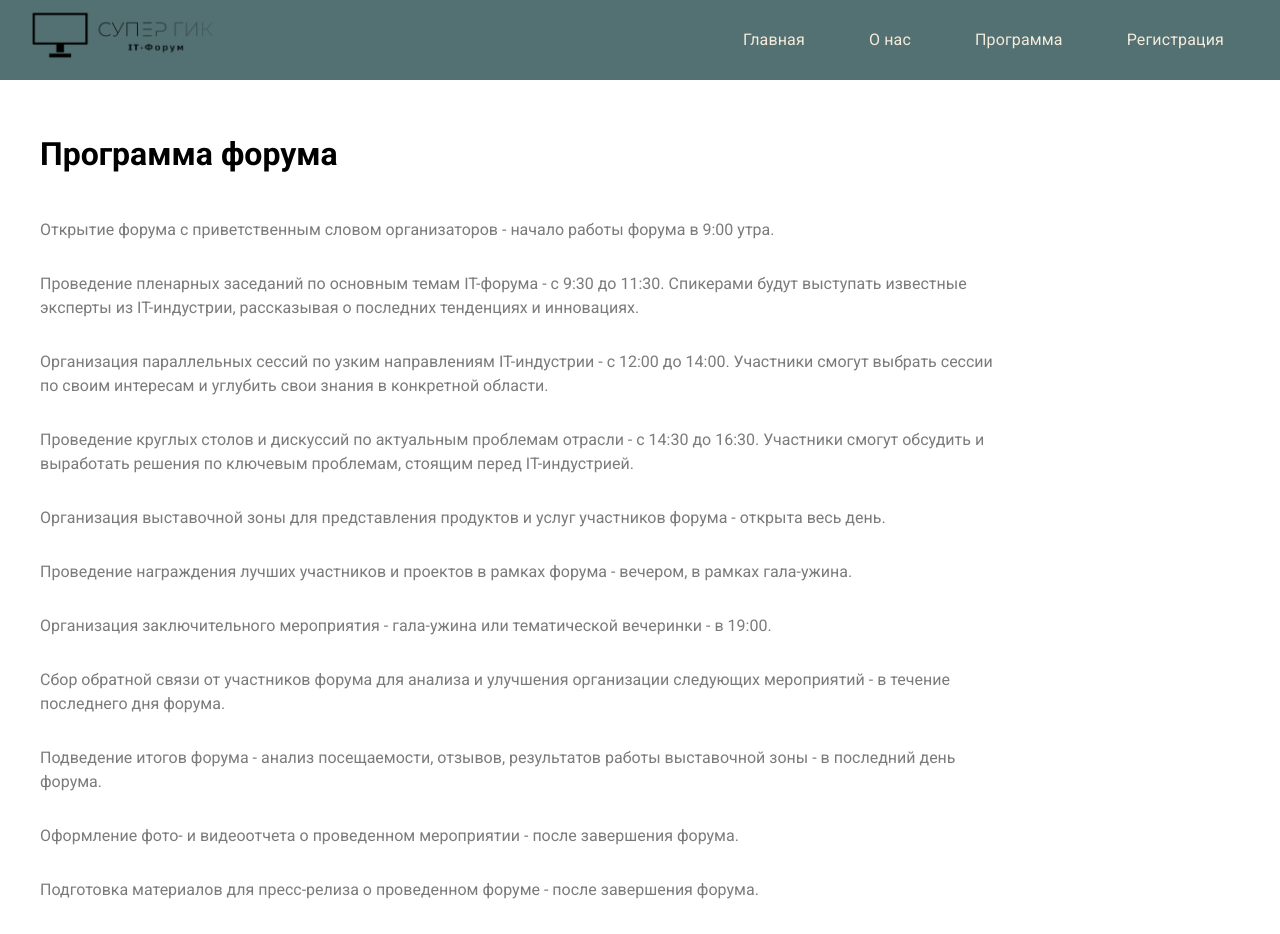
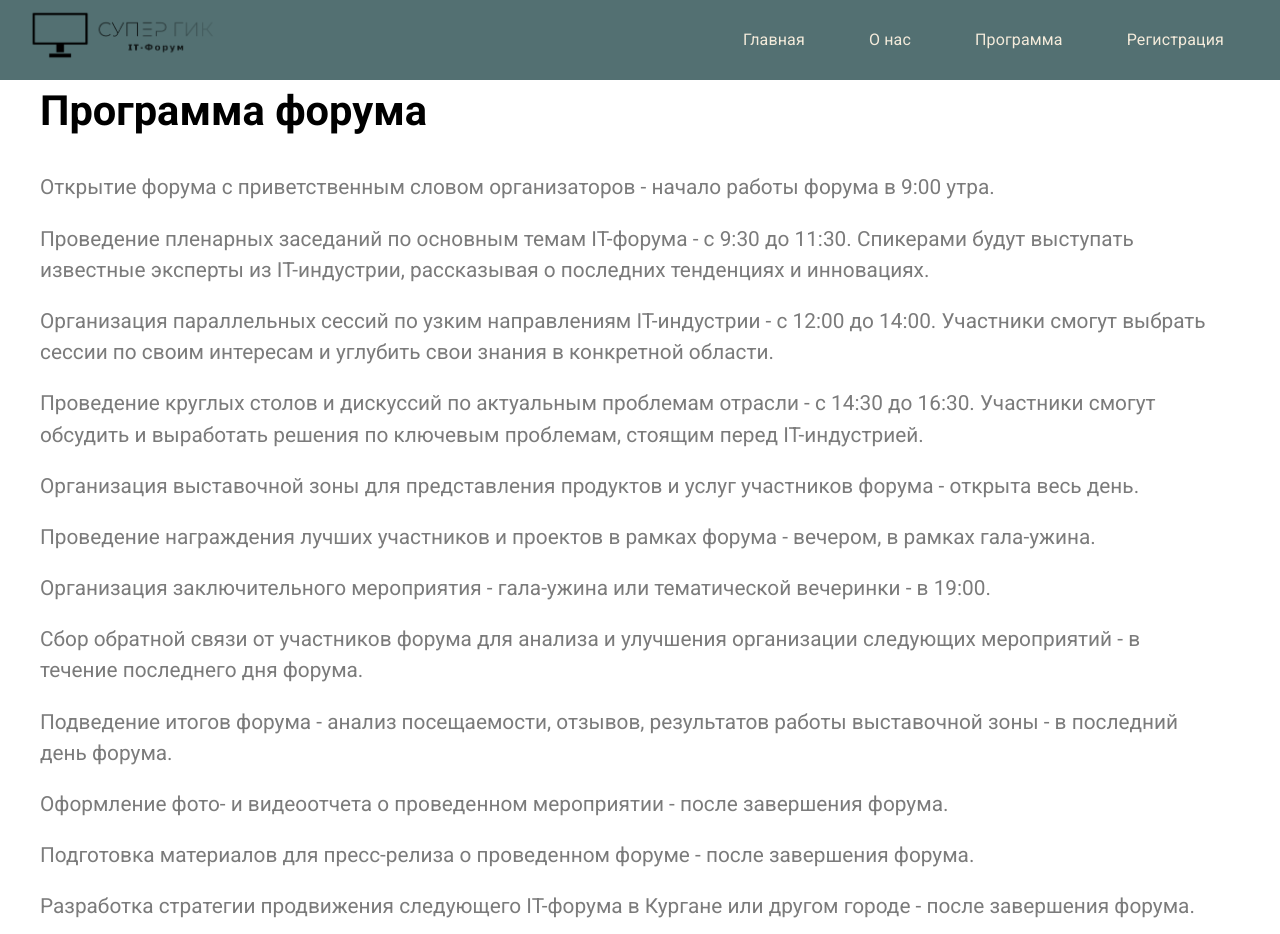
Before and after one commit to Herzanet002/Hackathon.Web, a React (Create React App) app in the folder client/: page /program in a window 1280 px wide. Shown: the top 934 px of the page. Built offline with nearby package versions, Linux system fonts and the light colour scheme.

Commit message:
отсупы

```diff
--- a/client/src/components/Details.jsx
+++ b/client/src/components/Details.jsx
@@ -55,7 +55,7 @@ const Details = () => {
         }}
         >
           {/* Left Stack */}
-          <Stack component='section' direction="column" justifyContent='left'>
+          <Stack component='section' direction="column" justifyContent='left' marginLeft={'100px'}>
             <Title text={'Стало интересно?'} textAlign={'center'} />
             <Paragraph
               text={
@@ -87,7 +87,6 @@ const Details = () => {
               id="firstName"
               label="Имя"
               name="firstName"
-              autoFocus
               className='validate'
             />
 
--- a/client/src/components/ForumProgram.jsx
+++ b/client/src/components/ForumProgram.jsx
@@ -4,21 +4,21 @@ const ForumProgram = () => {
 
     return (
         <>
-       <div style={{padding: '0 40px', maxWidth: '960px',  marginTop: '50px', display: 'flex'}}>
-            <ul style={{listStyleType: 'none', fontFamily: "Roboto, Helvetica, Arial" , fontWeight: '400',fontSize: '1rem',lineHeight: '1.5', color: '#7b7b7b', paddingLeft: '0'}}>
-                <h1 style={{marginBottom: '40px', fontFamily: "Roboto,Helvetica,Arial,sans-serif", fontWeight: '400',fontWeight: '700', color:"#000"}}>Программа форума</h1>
-                <li style={{marginBottom: '30px'}}>Открытие форума с приветственным словом организаторов - начало работы форума в 9:00 утра.</li>
-                <li style={{marginBottom: '30px'}}>Проведение пленарных заседаний по основным темам IT-форума - с 9:30 до 11:30. Спикерами будут выступать известные эксперты из IT-индустрии, рассказывая о последних тенденциях и инновациях.</li>
-                <li style={{marginBottom: '30px'}}>Организация параллельных сессий по узким направлениям IT-индустрии - с 12:00 до 14:00. Участники смогут выбрать сессии по своим интересам и углубить свои знания в конкретной области.</li>
-                <li style={{marginBottom: '30px'}}>Проведение круглых столов и дискуссий по актуальным проблемам отрасли - с 14:30 до 16:30. Участники смогут обсудить и выработать решения по ключевым проблемам, стоящим перед IT-индустрией.</li>
-                <li style={{marginBottom: '30px'}}>Организация выставочной зоны для представления продуктов и услуг участников форума - открыта весь день.</li>
-                <li style={{marginBottom: '30px'}}>Проведение награждения лучших участников и проектов в рамках форума - вечером, в рамках гала-ужина.</li>
-                <li style={{marginBottom: '30px'}}>Организация заключительного мероприятия - гала-ужина или тематической вечеринки - в 19:00.</li>
-                <li style={{marginBottom: '30px'}}>Сбор обратной связи от участников форума для анализа и улучшения организации следующих мероприятий - в течение последнего дня форума.</li>
-                <li style={{marginBottom: '30px'}}>Подведение итогов форума - анализ посещаемости, отзывов, результатов работы выставочной зоны - в последний день форума.</li>
-                <li style={{marginBottom: '30px'}}>Оформление фото- и видеоотчета о проведенном мероприятии - после завершения форума.</li>
-                <li style={{marginBottom: '30px'}}>Подготовка материалов для пресс-релиза о проведенном форуме - после завершения форума.</li>
-                <li style={{marginBottom: '30px'}}> Разработка стратегии продвижения следующего IT-форума в Кургане или другом городе - после завершения форума.</li>
+       <div style={{padding: '0 40px', maxWidth: '960px', display: 'flex', flexDirection: 'column', minWidth: '92%'}}>
+            <ul style={{listStyleType: 'none', fontFamily: "Roboto, Helvetica, Arial" , fontWeight: '400',fontSize: '1.3rem',lineHeight: '1.5', color: '#7b7b7b', paddingLeft: '0'}}>
+                <h1 style={{marginBottom: '30px', fontFamily: "Roboto,Helvetica,Arial,sans-serif", fontWeight: '400',fontWeight: '700', color:"#000"}}>Программа форума</h1>
+                <li style={{marginBottom: '20px'}}>Открытие форума с приветственным словом организаторов - начало работы форума в 9:00 утра.</li>
+                <li style={{marginBottom: '20px'}}>Проведение пленарных заседаний по основным темам IT-форума - с 9:30 до 11:30. Спикерами будут выступать известные эксперты из IT-индустрии, рассказывая о последних тенденциях и инновациях.</li>
+                <li style={{marginBottom: '20px'}}>Организация параллельных сессий по узким направлениям IT-индустрии - с 12:00 до 14:00. Участники смогут выбрать сессии по своим интересам и углубить свои знания в конкретной области.</li>
+                <li style={{marginBottom: '20px'}}>Проведение круглых столов и дискуссий по актуальным проблемам отрасли - с 14:30 до 16:30. Участники смогут обсудить и выработать решения по ключевым проблемам, стоящим перед IT-индустрией.</li>
+                <li style={{marginBottom: '20px'}}>Организация выставочной зоны для представления продуктов и услуг участников форума - открыта весь день.</li>
+                <li style={{marginBottom: '20px'}}>Проведение награждения лучших участников и проектов в рамках форума - вечером, в рамках гала-ужина.</li>
+                <li style={{marginBottom: '20px'}}>Организация заключительного мероприятия - гала-ужина или тематической вечеринки - в 19:00.</li>
+                <li style={{marginBottom: '20px'}}>Сбор обратной связи от участников форума для анализа и улучшения организации следующих мероприятий - в течение последнего дня форума.</li>
+                <li style={{marginBottom: '20px'}}>Подведение итогов форума - анализ посещаемости, отзывов, результатов работы выставочной зоны - в последний день форума.</li>
+                <li style={{marginBottom: '20px'}}>Оформление фото- и видеоотчета о проведенном мероприятии - после завершения форума.</li>
+                <li style={{marginBottom: '20px'}}>Подготовка материалов для пресс-релиза о проведенном форуме - после завершения форума.</li>
+                <li style={{marginBottom: '20px'}}> Разработка стратегии продвижения следующего IT-форума в Кургане или другом городе - после завершения форума.</li>
             </ul>
        </div>
         </>
```
